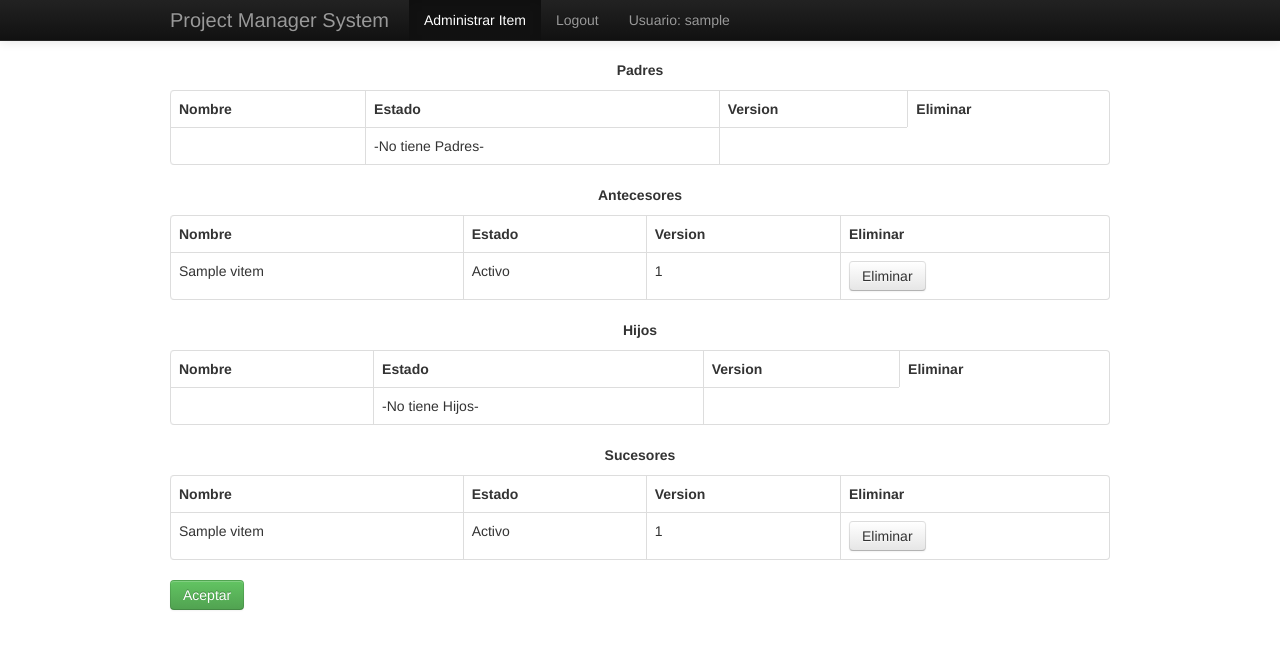
After one commit to diegocrzt/pmspy, a Flask app: page /admitem/eliminarrel/1 in a window 1280 px wide. The commit adds this page. Shown: the top 649 px of the page. Run offline with Flask 2, Linux system fonts and the light colour scheme; the visitor is signed in with stand-in values (Sample User, id 1); tables that the repository leaves empty hold one stand-in row (values such as "Sample post"); some libraries are stand-ins or nearby versions.

Commit message:
eliminar relacion y otras cosas

```diff
--- /dev/null
+++ b/pms/templates/eliminarRelacion.html
@@ -0,0 +1,147 @@
+{% extends "base.html" %}
+{% block menu %}
+
+ <div class="navbar navbar-inverse navbar-fixed-top">
+      <div class="navbar-inner">
+        <div class="container">
+          <button type="button" class="btn btn-navbar" data-toggle="collapse" data-target=".nav-collapse">
+            <span class="icon-bar"></span>
+            <span class="icon-bar"></span>
+            <span class="icon-bar"></span>
+            <span class="icon-bar"></span>
+          </button>
+          <a class="brand" href="#">Project Manager System</a>
+          <div class="nav-collapse collapse">
+            <ul class="nav">
+              <li class="active"><a href="/admitem/{{session['faseid']}}">Administrar Item</a></li>
+              <li><a href="/">Logout</a></li>
+              <li><a href="#contact">Usuario: {{session['username']}}</a></li>
+              </ul>
+          </div>
+       </div>
+     </div>
+</div>
+{%endblock%}
+
+{%block content%}
+<div class="container" align="left">
+	    <p align="center">	<strong>Padres</strong></p>
+		<table  class="table  table-bordered" >
+		<tr>
+	        <th>Nombre</th>
+	        <th>Estado</th>
+	        <th>Version</th>
+	        <th>Eliminar</th>
+	     </tr>
+
+	     {% for n in padres%}
+		     <tr>
+		      	<td>{{n.nombre}}</td>
+		      	<td>{{n.estado}}</td>
+		      	<td>{{n.version }}</td>
+		      	<td>
+		      	<a class="btn btn" href="/admitem/eliminarrelc/{{n.id}}">Eliminar</a>
+		      	</td>
+		      </tr>
+		  {% else %}
+			<tr>
+				<td></td>
+				<td> -No tiene Padres-</td>
+				<td></td>
+			</tr>
+	     {% endfor %}
+	</table>
+
+	</table>
+	    <p align="center">	<strong>Antecesores</strong></p>
+		<table  class="table  table-bordered" >
+		<tr>
+	        <th>Nombre</th>
+	        <th>Estado</th>
+	        <th>Version</th>
+	        <th>Eliminar</th>
+	     </tr>
+
+	     {% for n in antecesores%}
+		     <tr>
+		      	<td>{{n.nombre}}</td>
+		      	<td>{{n.estado}}</td>
+		      	<td>{{n.version }}</td>
+		      	<td>
+		      	<a class="btn btn" href="/admitem/eliminarrelc/{{n.id}}">Eliminar</a>
+		      	</td>
+		      </tr>
+		 {% else %}
+			<tr>
+				<td></td>
+				<td> -No tiene Antecesores-</td>
+				<td></td>
+			</tr>
+	     {% endfor %}
+	</table>
+
+	</table>
+	    <p align="center">	<strong>Hijos</strong></p>
+		<table  class="table  table-bordered" >
+		<tr>
+	        <th>Nombre</th>
+	        <th>Estado</th>
+	        <th>Version</th>
+	        <th>Eliminar</th>
+	     </tr>
+
+	     {% for n in hijos%}
+		     <tr>
+		      	<td>{{n.nombre}}</td>
+		      	<td>{{n.estado}}</td>
+		      	<td>{{n.version }}</td>
+		      	<td>
+		      	<a class="btn btn" href="/admitem/eliminarrelb/{{n.id}}">Eliminar</a>
+		      	</td>
+		      </tr>
+		 {% else %}
+			<tr>
+				<td></td>
+				<td> -No tiene Hijos-</td>
+				<td></td>
+			</tr>
+	     {% endfor %}
+	</table>
+
+	</table>
+	    <p align="center">	<strong>Sucesores</strong></p>
+		<table  class="table  table-bordered" >
+		<tr>
+	        <th>Nombre</th>
+	        <th>Estado</th>
+	        <th>Version</th>
+	        <th>Eliminar</th>
+	     </tr>
+
+	     {% for n in sucesores%}
+		     <tr>
+		      	<td>{{n.nombre}}</td>
+		      	<td>{{n.estado}}</td>
+		      	<td>{{n.version }}</td>
+		      	<td>
+		      	<a class="btn btn" href="/admitem/eliminarrelb/{{n.id}}">Eliminar</a>
+		      	</td>
+		      </tr>
+		 {% else %}
+			<tr>
+				<td></td>
+				<td> -No tiene Sucesores-</td>
+				<td></td>
+			</tr>
+	     {% endfor %}
+	</table>
+
+		{%if session['itemid']%}
+
+		{%else%}
+	    <a class="btn btn-success" href="/admitem/{{session['faseid']}}">Aceptar</a>
+	    {%endif%}
+	    </div>
+</div>
+
+{%endblock%}
--- a/pms/vista/itemVista.py
+++ b/pms/vista/itemVista.py
@@ -7,7 +7,7 @@ from pms.modelo.faseControlador import getFases, comprobarFase, crearFase, elimi
 from pms.modelo.atributoControlador import crearAtributo, comprobarAtributo
 from pms.modelo.rolControlador import getRolesFase, comprobarUser_Rol
 from pms.modelo.entidad import Atributo,TipoItem, Rol, Relacion
-from pms.modelo.relacionControlador import comprobarRelacion, crearRelacion,comprobarAprobar,copiarRelacionesEstable,desAprobarAdelante, desAprobar
+from pms.modelo.relacionControlador import comprobarRelacion, crearRelacion,comprobarAprobar,copiarRelacionesEstable,desAprobarAdelante, desAprobar,eliminarRelacion
 from pms.modelo.itemControlador import copiarValores, getItemsTipo,getItemId, comprobarItem, crearItem, crearValor, editarItem,eliminarItem,getItemEtiqueta,getVersionId,getVersionItem
 from pms.modelo.rolControlador import getRolesDeUsuarioEnFase
 
@@ -78,7 +78,7 @@ class CrearItem(flask.views.MethodView):
                 for v in i.version:
                     c=c+1
         etiqueta=str(flask.session['proyectoid'])+"-"+str(flask.session['faseid'])+"-"+str(c)
-        crearItem(flask.request.form['tipo'],etiqueta,flask.request.form['nombre'],"activo",flask.request.form['costo'],flask.request.form['dificultad'])
+        crearItem(flask.request.form['tipo'],etiqueta,flask.request.form['nombre'],"Activo",flask.request.form['costo'],flask.request.form['dificultad'])
         tipo=getTipoItemId(flask.request.form['tipo'])
         creado=getItemEtiqueta(etiqueta)
         version=getVersionItem(creado.id)
@@ -162,7 +162,7 @@ class EditarItem(flask.views.MethodView):
             flask.flash(u"El item ya existe", "nombre")
             return flask.render_template('editarItem.html',i=v)
         vvieja=getVersionItem(flask.session['itemid'])
-        editarItem(flask.session['itemid'],flask.request.form['nombre'],"activo",flask.request.form['costo'],flask.request.form['dificultad'])
+        editarItem(flask.session['itemid'],flask.request.form['nombre'],"Activo",flask.request.form['costo'],flask.request.form['dificultad'])
         item=getItemId(flask.session['itemid'])
         version=getVersionItem(item.id)
         copiarValores(vvieja.id,version.id)
@@ -378,7 +378,7 @@ def bReversionar(vid=None):
     """
     vvieja=getVersionId(vid)
     item=vvieja.item
-    editarItem(item.id,vvieja.nombre,"activo",vvieja.costo,vvieja.dificultad)
+    editarItem(item.id,vvieja.nombre,"Activo",vvieja.costo,vvieja.dificultad)
     version=getVersionItem(item.id)
     copiarValores(vvieja.id,version.id)
     for rel in vvieja.ante_list:
@@ -427,7 +427,7 @@ def bRevivir(vid=None):
     """
     vvieja=getVersionId(vid)
     item=vvieja.item
-    editarItem(item.id,vvieja.nombre,"activo",vvieja.costo,vvieja.dificultad)
+    editarItem(item.id,vvieja.nombre,"Activo",vvieja.costo,vvieja.dificultad)
     version=getVersionItem(item.id)
     copiarValores(vvieja.id,version.id)
     for rel in vvieja.ante_list:
@@ -447,10 +447,65 @@ def aprobarItem(vid=None):
     vvieja=getVersionId(vid)
     item=vvieja.item
     if comprobarAprobar(vid):
-        editarItem(item.id,vvieja.nombre,"aprobado",vvieja.costo,vvieja.dificultad)
+        editarItem(item.id,vvieja.nombre,"Aprobado",vvieja.costo,vvieja.dificultad)
         version=getVersionItem(item.id)
         copiarValores(vvieja.id,version.id)
         copiarRelacionesEstable(vvieja.id,version.id)
         return flask.redirect('/admitem/'+str(flask.session['faseid']))
     else:
         return flask.redirect('/admitem/'+str(flask.session['faseid']))
+
+@app.route('/admitem/eliminarrel/<vid>')
+@pms.vista.required.login_required
+def eliminarRel(vid=None):
+    """
+    Funcion que llama a la Vista de Eliminar Relacion
+    """
+    flask.session['idver']=vid
+    version=getVersionId(vid)
+    entrantes=version.ante_list
+    salientes=version.post_list
+    padres=[]
+    antecesores=[]
+    for rel in entrantes:
+        itm=getVersionId(rel.ante_id)
+        if itm.actual:
+            if rel.tipo=="P-H":
+                padres.append(itm)
+            else:
+                antecesores.append(itm)
+    hijos=[]
+    sucesores=[]
+    for rel in salientes:
+        itm=getVersionId(rel.post_id)
+        if itm.actual:
+            if rel.tipo=="P-H":
+                hijos.append(itm)
+            else:
+                sucesores.append(itm)
+    return flask.render_template('eliminarRelacion.html',padres=padres,antecesores=antecesores,hijos=hijos,sucesores=sucesores)
+
+
+@app.route('/admitem/eliminarrelb/<vid>')
+@pms.vista.required.login_required
+def eliminarRelb(vid=None):
+    """
+
+    """
+    eliminarRelacion(flask.session['idver'],vid)
+    desAprobar(vid)
+    desAprobarAdelante(vid)
+    flask.flash(u"Relacion eliminada con exito")
+    return flask.redirect('/admitem/eliminarrel/'+str(flask.session['idver']))
+
+@app.route('/admitem/eliminarrelc/<vid>')
+@pms.vista.required.login_required
+def eliminarRelc(vid=None):
+    """
+
+    """
+    eliminarRelacion(vid,flask.session['idver'])
+    desAprobar(flask.session['idver'])
+    desAprobarAdelante(flask.session['idver'])
+    flask.flash(u"Relacion eliminada con exito")
+    return flask.redirect('/admitem/eliminarrel/'+str(flask.session['idver']))
```
Also changed, not shown: pms/modelo/relacionControlador.py (+10 -4 lines), pms/templates/admItem.html (+8 -0 lines).
